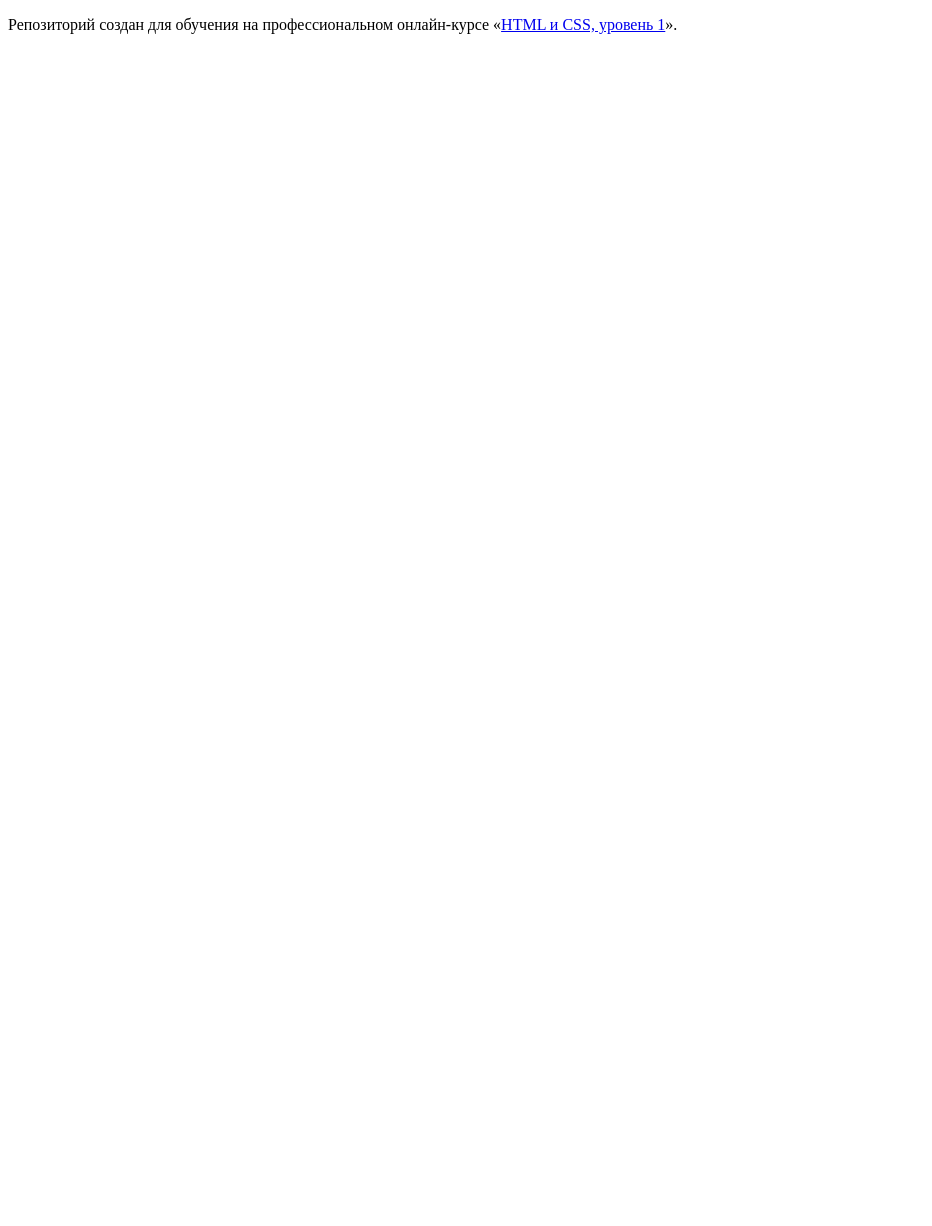
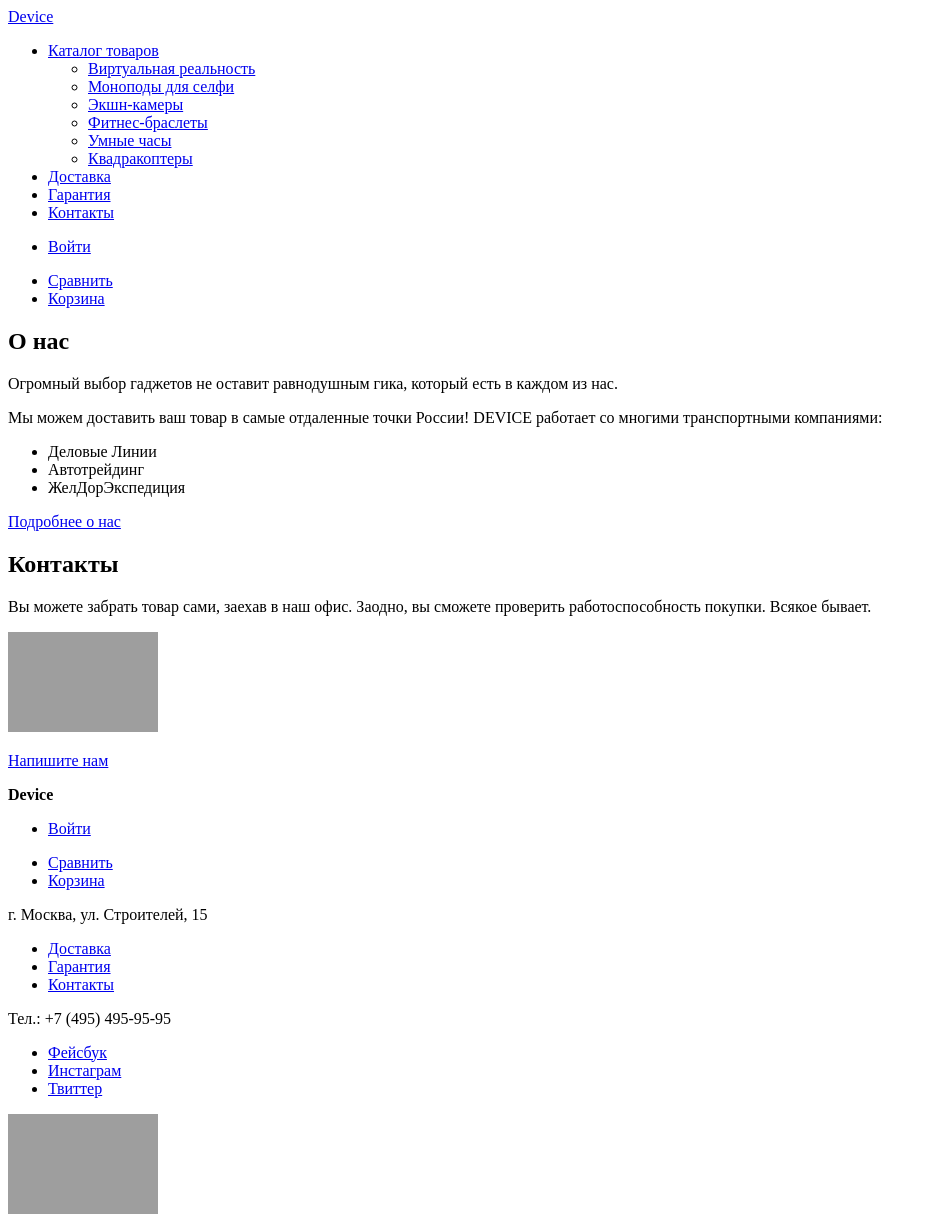
Before and after one commit to Kiriuha-lucky/838151-device, a plain HTML site: page index.html in a window 1280 px wide. Shown: the whole page, without its empty margins (0-932 px from the left). Before the commit the page ends 800 px from the top, so only its background shows below. Drawn offline with Linux system fonts and the light colour scheme; grey boxes are pictures that could not be loaded.

Commit message:
Создание разметки

```diff
--- a/index.html
+++ b/index.html
@@ -5,8 +5,86 @@
     <title>HTML Academy: Девайс</title>
   </head>
   <body>
-
-    <p>Репозиторий создан для обучения на профессиональном онлайн‑курсе «<a href="https://htmlacademy.ru/intensive/htmlcss">HTML и CSS, уровень 1</a>».</p>
-
+    <header class="main-header">
+      <nav class="main-navigation">
+        <a class="main-header-logo" href="#">Device</a>
+        <!-- Здесь будет форма поиска -->
+        <ul class="site-navigation">
+          <li><a href="catalog.html">Каталог товаров</a>
+            <ul>
+              <li><a href="#">Виртуальная реальность</a></li>
+              <li><a href="#">Моноподы для селфи</a></li>
+              <li><a href="#">Экшн-камеры</a></li>
+              <li><a href="#">Фитнес-браслеты</a></li>
+              <li><a href="#">Умные часы</a></li>
+              <li><a href="#">Квадракоптеры</a></li>
+            </ul>
+          </li>
+          <li><a href="#">Доставка</a></li>
+          <li><a href="#">Гарантия</a></li>
+          <li><a href="#">Контакты</a></li>
+        </ul>
+        <ul class="user-navigation">
+              <li class="login-link"> <a href="#">Войти</a></li>
+        </ul>
+        <ul class="shop-navigation">
+              <li><a href="#">Сравнить</a></li>
+              <li><a href="#">Корзина</a></li>
+        </ul>
+      </nav>
+    </header>
+    <main class="container">
+      <section class="about-us">
+        <h2>О нас</h2>
+        <p>Огромный выбор гаджетов не оставит равнодушным гика,
+          который есть в каждом из нас.</p>
+        <p>Мы можем доставить ваш товар в самые отдаленные точки России! DEVICE
+          работает со многими транспортными компаниями:</p>
+        <ul>
+          <li>Деловые Линии</li>
+          <li>Автотрейдинг</li>
+          <li>ЖелДорЭкспедиция</li>
+        </ul>
+        <p><a class="button" href="#">Подробнее о нас</a></p>
+      </section>
+      <section class="contacts">
+        <h2>Контакты</h2>
+        <p>Вы можете забрать товар сами, заехав в наш офис. Заодно, вы сможете
+          проверить работоспособность покупки. Всякое бывает.</p>
+        <a href="#"><img src="http://placehold.it/" width="150" height="100" alt="Карта"></a>
+        <p><a class="button" href="#">Напишите нам</a></p>
+      </section>
+    </main>
+    <footer class="main-footer">
+      <b class="footer-logo">Device</b>
+      <div class="footer-user-navigation">
+        <ul class="footer-user-navigation">
+              <li class="footer-login-link"> <a href="#">Войти</a></li>
+        </ul>
+      </div>
+      <div>
+        <ul class="footer-shop-navigation">
+              <li><a href="#">Сравнить</a></li>
+              <li><a href="#">Корзина</a></li>
+        </ul>
+      </div>
+      <p>г. Москва, ул. Строителей, 15</p>
+      <ul class="footer-services">
+        <li><a href="#">Доставка</a></li>
+        <li><a href="#">Гарантия</a></li>
+        <li><a href="#">Контакты</a></li>
+      </ul>
+      <p>Тел.: +7 (495) 495-95-95</p>
+      <div class="footer-social">
+        <ul>
+          <li><a class="social-button" href="#">Фейсбук</a></li>
+          <li><a class="social-button" href="#">Инстаграм</a></li>
+          <li><a class="social-button" href="#">Твиттер</a></li>
+        </ul>
+      </div>
+      <a class="footer-HTML-Academy-logo" href="https://htmlacademy.ru/intensive/htmlcss">
+        <img src="http://placehold.it/" width="150" height="100" alt="HTML Academy logo">
+      </a>
+    </footer>
   </body>
 </html>
```
